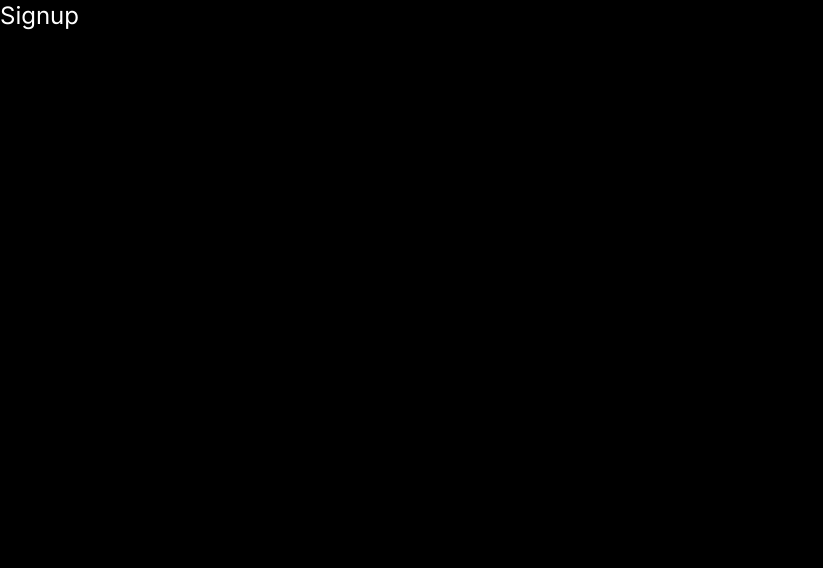
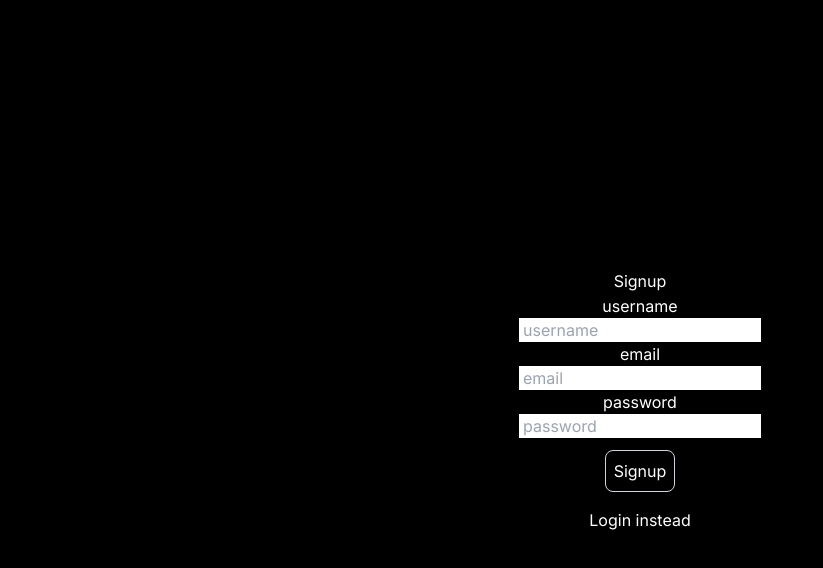
Before and after one commit to coderSomya/Next-Appwrite-app, a Next.js app in the folder next-auth/: page /signup in a window 1280 px wide. Shown: the top 568 px of the page, without its empty margins (0-823 px from the left). Built offline with nearby package versions, Linux system fonts and the light colour scheme.

Commit message:
frontend setup

```diff
--- a/next-auth/src/app/login/page.tsx
+++ b/next-auth/src/app/login/page.tsx
@@ -1,7 +1,46 @@
+"use client";
+
+import Link from "next/link";
+import React from "react";
+import {useRouter} from "next/navigation";
+import {axios} from "axios"
+
 export default function LoginPage(){
+    const [user, setUser] = React.useState({
+        email: "",
+        password:"",
+    })
+
+    const onLogin = async()=>{
+
+    }
+
+
     return (
-        <div className="flex text-center text-2xl">
-          <h1>Login</h1>
-        </div>
+       <div className="flex flex-col items-center justify-center min-h-screen py-2">
+        <h1>Login</h1>
+        <hr />
+
+
+        <label htmlFor="email">email</label>
+        <input className="text-black px-1" type="email" id="email" value={user.email} onChange={(e)=>
+        setUser({...user, email: e.target.value})}
+        placeholder="email"
+        />
+
+        <label htmlFor="password">password</label>
+        <input className="text-black px-1" type="password" id="password" value={user.password} onChange={(e)=>
+        setUser({...user, password: e.target.value})}
+        placeholder="password"
+        />
+
+       <button
+       className="my-3 p-2 border border-gray-300 rounded-lg mb-4 focus:outline-none focus:border-gray-600"
+       onClick={onLogin}
+       >Login</button>
+
+       <Link href="/signup">Signup first</Link>
+       </div>
+
     );
 }
--- /dev/null
+++ b/next-auth/src/app/profile/[id]/page.tsx
@@ -0,0 +1,12 @@
+export default function UserProfile({params} : any){
+    return (
+        <div className="flex flex-col items-center justify-center min-h-screen py-2 text-2xl">
+   <h1>Profile</h1>
+       <hr />
+
+       <span className="p-2 rounded bg-orange-500 text-2xl">
+       <b> {params.id}</b>
+       </span>
+        </div>
+    )
+}
--- /dev/null
+++ b/next-auth/src/app/profile/page.tsx
@@ -0,0 +1,10 @@
+export default function ProfilePage (){
+    return (
+        <div className="flex flex-col items-center justify-center min-h-screen py-2 text-2xl">
+   <h1>Profile</h1>
+       <hr />
+
+       <h1>Profile page</h1>
+        </div>
+    )
+}
--- a/next-auth/src/app/signup/page.tsx
+++ b/next-auth/src/app/signup/page.tsx
@@ -1,7 +1,52 @@
+"use client";
+
+import Link from "next/link";
+import React from "react";
+import {useRouter} from "next/navigation";
+import {axios} from "axios"
+
 export default function SignupPage(){
+    const [user, setUser] = React.useState({
+        email: "",
+        password:"",
+        username:""
+    })
+
+    const onSignup = async()=>{
+
+    }
+
+
     return (
-        <div className="flex text-center text-2xl">
-          <h1>Signup</h1>
-        </div>
+       <div className="flex flex-col items-center justify-center min-h-screen py-2">
+        <h1>Signup</h1>
+        <hr />
+        <label htmlFor="username">username</label>
+        <input className="text-black px-1" type="text" id="username" value={user.username} onChange={(e)=>
+        setUser({...user, username: e.target.value})}
+        placeholder="username"
+        />
+
+
+        <label htmlFor="email">email</label>
+        <input className="text-black px-1" type="email" id="email" value={user.email} onChange={(e)=>
+        setUser({...user, email: e.target.value})}
+        placeholder="email"
+        />
+
+        <label htmlFor="password">password</label>
+        <input className="text-black px-1" type="password" id="password" value={user.password} onChange={(e)=>
+        setUser({...user, password: e.target.value})}
+        placeholder="password"
+        />
+
+       <button
+       className="my-3 p-2 border border-gray-300 rounded-lg mb-4 focus:outline-none focus:border-gray-600"
+       onClick={onSignup}
+       >Signup</button>
+
+       <Link href="/login">Login instead</Link>
+       </div>
+
     );
 }
```
Also changed, not shown: next-auth/src/dbConfig/dbConfig.ts (added, +21 -0 lines), next-auth/src/app/api/users/login/route.tsx (added), next-auth/src/app/api/users/signup/route.tsx (added), 1 other file (tests, documents, lock files or other folders).
